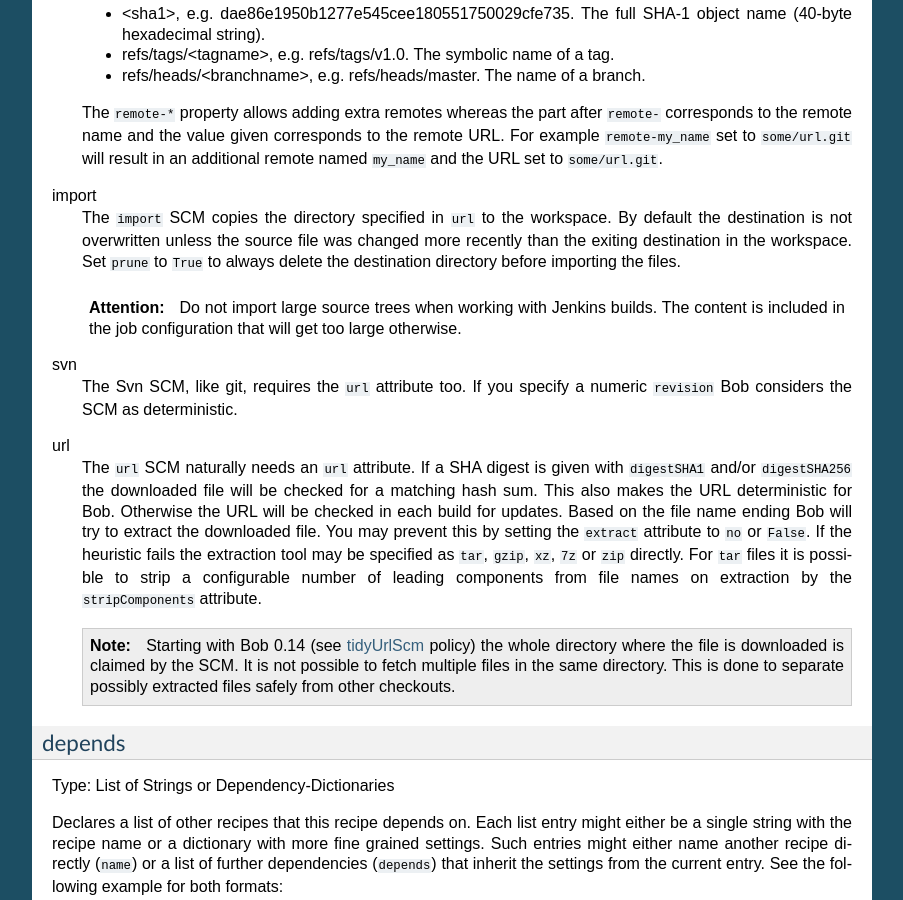
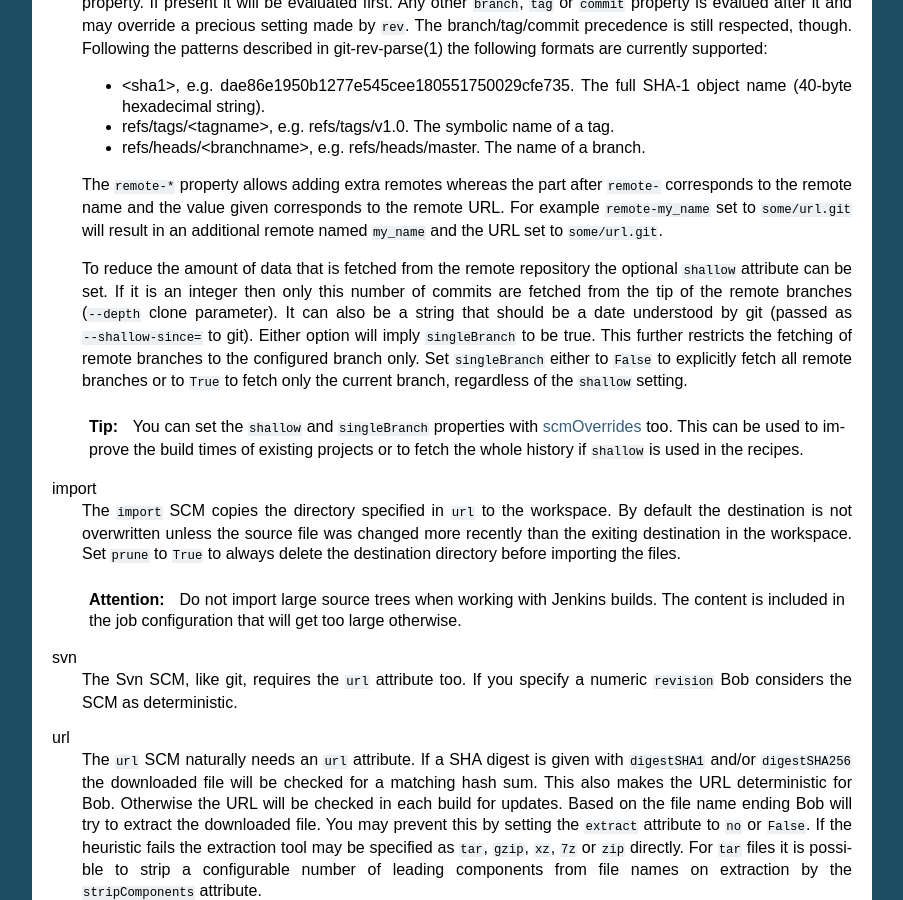
Before and after one commit to BobBuildTool/bob, a Sphinx documentation site: the page built from doc/manual/configuration.rst, in a window 1280 px wide and 900 px high, scrolled down 13089 px. Shown: the whole window, without its empty margins (198-1101 px from the left). Built offline with Sphinx 7.4.7, drawn with Linux system fonts in a browser that asks for light colours; formulas are drawn with MathJax 3; the version number could not be read and is left out; some of the changed text lies outside the part shown.

Commit message:
doc: document shallow and singleBranch attributes

```diff
--- a/doc/manual/configuration.rst
+++ b/doc/manual/configuration.rst
@@ -799,6 +799,8 @@ git    `Git`_ project               | ``url``: URL of remote repository
                                     | ``rev``: Canonical git-rev-parse revision specification (optional, see below)
                                     | ``remote-*``: additional remote repositories (optional, see below)
                                     | ``sslVerify``: Whether to verify the SSL certificate when fetching (optional)
+                                    | ``shallow``: Number of commits or cutoff date that should be fetched (optional)
+                                    | ``singleBranch``: Fetch only single branch instead of all (optional)
 import Import directory from        | ``url``: Directory path relative to project root.
        project                      | ``prune``: Delete destination directory before importing files.
 svn    `Svn`_ repository            | ``url``: URL of SVN module
@@ -863,6 +865,21 @@ git
    the remote URL. For example ``remote-my_name`` set to ``some/url.git`` will
    result in an additional remote named ``my_name`` and the URL set to
    ``some/url.git``.
+
+   To reduce the amount of data that is fetched from the remote repository the
+   optional ``shallow`` attribute can be set. If it is an integer then only
+   this number of commits are fetched from the tip of the remote branches
+   (``--depth`` clone parameter). It can also be a string that should be a date
+   understood by git (passed as ``--shallow-since=`` to git). Either option
+   will imply ``singleBranch`` to be true. This further restricts the fetching
+   of remote branches to the configured branch only. Set ``singleBranch``
+   either to ``False`` to explicitly fetch all remote branches or to ``True``
+   to fetch only the current branch, regardless of the ``shallow`` setting.
+
+   .. tip:: You can set the ``shallow`` and ``singleBranch`` properties with
+      :ref:`configuration-config-scmOverrides` too.  This can be used to
+      improve the build times of existing projects or to fetch the whole
+      history if ``shallow`` is used in the recipes.
 
 import
    The ``import`` SCM copies the directory specified in ``url`` to the
```
